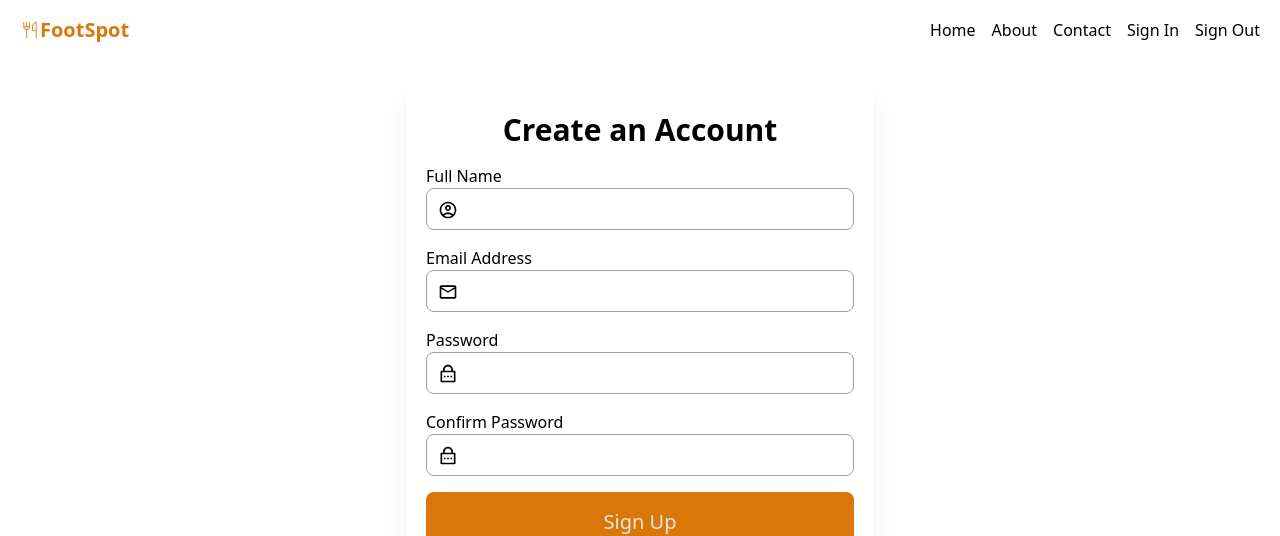
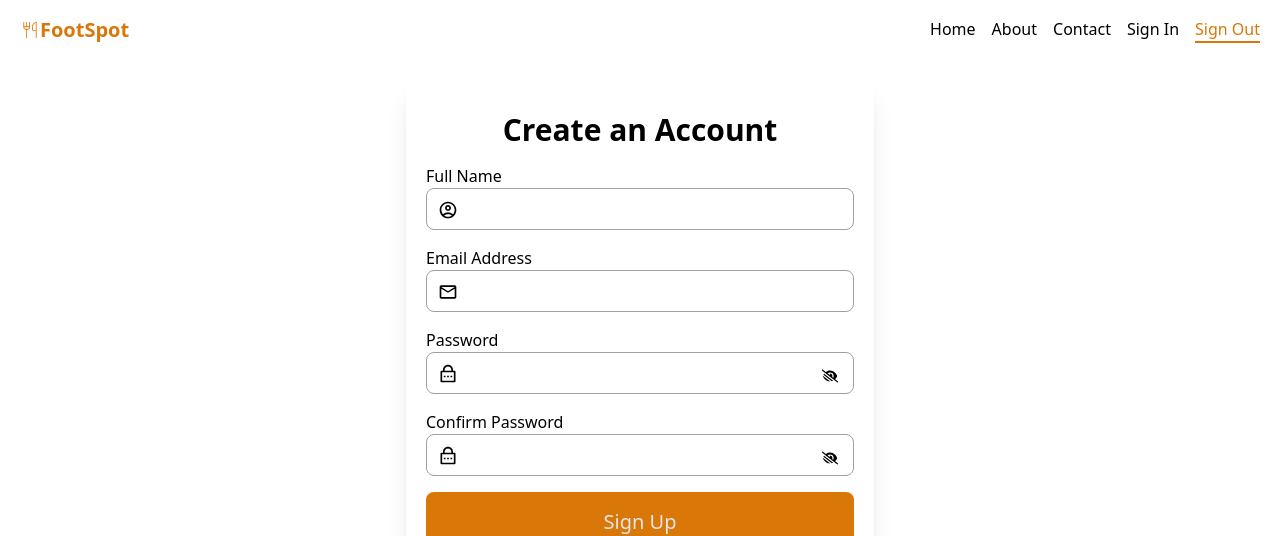
Before and after one commit to srishsitikhu/resturant-frontend, a Next.js app: page /auth/register in a window 1280 px wide. Shown: the top 536 px of the page. Built offline with nearby package versions, Linux system fonts and the light colour scheme; no server answers.

Commit message:
redux with token query provider and register

```diff
--- a/app/auth/register/page.tsx
+++ b/app/auth/register/page.tsx
@@ -1,45 +1,137 @@
-"use client"
-import { useRouter } from 'next/navigation';
-import React from 'react'
-import { MdOutlineAccountCircle, MdOutlineEmail } from 'react-icons/md';
-import { RiLockPasswordLine } from 'react-icons/ri';
+"use client";
+import { useRouter } from "next/navigation";
+import React, { useState } from "react";
+import { MdOutlineAccountCircle, MdOutlineEmail } from "react-icons/md";
+import { RiLockPasswordLine } from "react-icons/ri";
+import { useForm, FieldValues, set } from "react-hook-form";
+import { useDispatch } from "react-redux";
+import axios from "axios";
+import { showNotification } from "@/redux/NotificationSlice";
+import { FaEye } from "react-icons/fa";
+import { FaEyeLowVision } from "react-icons/fa6";
 
 const RegisterPage = () => {
   const router = useRouter();
+  const [showPassword, setShowPassword] = useState(false);
+  const [showConfirmPassword, setShowConfirmPassword] = useState(false);
+  const serverUrl =
+    process.env.NEXT_PUBLIC_SERVER_URL || "http://localhost:4000";
+
+  const {
+    register,
+    setError,
+    formState: { errors },
+    handleSubmit,
+  } = useForm();
+  const dispatch = useDispatch();
+
+  const onSubmit = async (data: FieldValues) => {
+    try {
+      const emailResponse = await axios.post(
+        `${serverUrl}/api/users/checkEmail`,
+        { email: data.email }
+      );
+
+      if (emailResponse.data.userExists) {
+        setError("email", { message: emailResponse.data.message });
+        return;
+      } else {
+        await axios.post(`${serverUrl}/auth/register`, data);
+        dispatch(
+          showNotification({
+            message: "Registeration succesfull",
+            type: "success",
+          })
+        );
+      }
+      router.push("/auth/login");
+    } catch (error) {
+      console.log(error);
+    }
+  };
   return (
     <section className="my-20 max-w-[500px] min-w-[500px] m-auto px-4">
-      <form className="container shadow-xl flex flex-col gap-4 py-8">
+      <form
+        onSubmit={handleSubmit(onSubmit)}
+        className="container shadow-xl flex flex-col gap-4 py-8"
+      >
         <h1 className="heading text-center">Create an Account</h1>
         <div className="relative flex flex-col">
           <label htmlFor="FullName">Full Name</label>
           <input
+            {...register("name", { required: "Name is Required" })}
             type="text"
             className="border border-neutral-400 py-2 px-4 pl-10 rounded-lg"
           />
+          {errors.name && (
+            <span className="text-red-500 text-base">
+              {String(errors?.name?.message)}
+            </span>
+          )}
           <MdOutlineAccountCircle size={20} className="absolute top-9 left-3" />
         </div>
         <div className="relative flex flex-col">
           <label htmlFor="Email Address">Email Address</label>
           <input
+            {...register("email", {
+              required: "Email is required.",
+              pattern: {
+                value: /^[a-z0-9._%+-]+@[a-z0-9.-]+\.[a-z]{2,4}$/,
+                message: "Invalid email address",
+              },
+            })}
             type="text"
             className="border border-neutral-400 py-2 px-4 pl-10 rounded-lg"
           />
+          {errors.email && (
+            <span className="text-red-500 text-base">
+              {String(errors?.email?.message)}
+            </span>
+          )}
           <MdOutlineEmail size={20} className="absolute top-9 left-3" />
         </div>
         <div className="relative flex flex-col">
           <label htmlFor="Password">Password</label>
           <input
-            type="text"
+            {...register("password", {
+              required: "Password is required.",
+            })}
+            type={showPassword ? "text" : "password"}
             className="border border-neutral-400 py-2 px-4 pl-10 rounded-lg"
           />
+          {errors.password && (
+            <span className="text-red-500 text-base">
+              {String(errors?.password?.message)}
+            </span>
+          )}
+          <div
+            onClick={() => setShowPassword(!showPassword)}
+            className="absolute top-10 right-4 cursor-pointer"
+          >
+            {showPassword ? <FaEye /> : <FaEyeLowVision />}
+          </div>
           <RiLockPasswordLine size={20} className="absolute top-9 left-3" />
         </div>
         <div className="relative flex flex-col">
           <label htmlFor="ConfirmPassword">Confirm Password</label>
           <input
-            type="text"
+            {...register("confirmPassword", {
+              required: "ConifrmPassword is required.",
+            })}
+            type={showConfirmPassword ? "text" : "password"}
             className="border border-neutral-400 py-2 px-4 pl-10 rounded-lg"
           />
+          <div
+            onClick={() => setShowConfirmPassword(!showConfirmPassword)}
+            className="absolute top-10 right-4 cursor-pointer"
+          >
+            {showConfirmPassword ? <FaEye /> : <FaEyeLowVision />}
+          </div>
+          {errors.confirmPassword && (
+            <span className="text-red-500 text-base">
+              {String(errors?.confirmPassword?.message)}
+            </span>
+          )}
           <RiLockPasswordLine size={20} className="absolute top-9 left-3" />
         </div>
         <button className="bg-[#d97708] text-neutral-200 py-4 rounded-lg text-xl">
@@ -47,11 +139,16 @@ const RegisterPage = () => {
         </button>
         <p className="text-center px-4 py-2">
           Already have an account?
-          <span className="text-[#d97708] cursor-pointer" onClick={()=>router.push("/auth/login")}>Sign in</span>
+          <span
+            className="text-[#d97708] cursor-pointer"
+            onClick={() => router.push("/auth/login")}
+          >
+            Sign in
+          </span>
         </p>
       </form>
     </section>
   );
-}
+};
 
-export default RegisterPage
+export default RegisterPage;
--- a/app/layout.tsx
+++ b/app/layout.tsx
@@ -1,7 +1,12 @@
+"use client"
 import type { Metadata } from "next";
 import { Geist, Geist_Mono } from "next/font/google";
 import "./globals.css";
-import EndUserLayout from '../components/layouts/EndUserLayout';
+import EndUserLayout from "../components/layouts/EndUserLayout";
+import { Provider } from "react-redux";
+import { store } from "@/redux/store";
+import ReactQueryProvider from "@/utils/providers/ReactQueryProvider";
+
 
 const geistSans = Geist({
   variable: "--font-geist-sans",
@@ -13,10 +18,10 @@ const geistMono = Geist_Mono({
   subsets: ["latin"],
 });
 
-export const metadata: Metadata = {
-  title: "Create Next App",
-  description: "Generated by create next app",
-};
+// export const metadata: Metadata = {
+//   title: "Create Next App",
+//   description: "Generated by create next app",
+// };
 
 export default function RootLayout({
   children,
@@ -28,7 +33,13 @@ export default function RootLayout({
       <body
         className={`${geistSans.variable} ${geistMono.variable} antialiased`}
       >
-        <EndUserLayout>{children}</EndUserLayout>
+        <Provider store={store}>
+          <ReactQueryProvider>
+          <div>
+            <EndUserLayout>{children}</EndUserLayout>
+          </div>
+          </ReactQueryProvider>
+        </Provider>
       </body>
     </html>
   );
--- a/components/Navbar.tsx
+++ b/components/Navbar.tsx
@@ -1,17 +1,33 @@
 "use client";
 
 import Link from "next/link";
-import { useRouter } from "next/navigation";
-import React, { useEffect, useState } from "react";
+import { useRouter, usePathname } from "next/navigation";
+import React, { useEffect, useRef, useState } from "react";
 import { CiForkAndKnife } from "react-icons/ci";
 import { FaHamburger } from "react-icons/fa";
 import SideBar from "./SideBar";
+import { jwtDecode } from "jwt-decode";
+import Cookies from "js-cookie";
+import { CircleUser } from "lucide-react";
+
+interface TokenPayload {
+  userId: string;
+}
 
 const Navbar = () => {
   const [isMenuOpen, setIsMenuOpen] = useState(false);
+  const [modelOpen, setModelOpen] = useState(false);
   const [isScrolled, setIsScrolled] = useState(false);
   const [isSideBarOpen, setIsSideBarOpen] = useState(false);
   const router = useRouter();
+  const [token, setToken] = useState(false);
+  const pathname = usePathname();
+  const dropdownRef = useRef<HTMLDivElement>(null);
+
+  const isActive = (path: string) =>
+    pathname === path
+      ? "border-b-2 border-[#d97708] text-[#d97708]"
+      : "border-b-2 border-transparent";
 
   useEffect(() => {
     const handleScroll = () => {
@@ -24,9 +40,43 @@ const Navbar = () => {
     };
   }, []);
 
+  useEffect(() => {
+    const handleClickOutside = (event: MouseEvent) => {
+      if (
+        dropdownRef.current &&
+        !dropdownRef.current.contains(event.target as Node)
+      ) {
+        setModelOpen(false);
+      }
+    };
+    document.addEventListener("mousedown", handleClickOutside);
+    return () => {
+      document.removeEventListener("mousedown", handleClickOutside);
+    };
+  }, []);
+
+  useEffect(() => {
+    const storedToken = Cookies.get("token");
+    if (storedToken) {
+      setToken(true);
+      try {
+        const decoded = jwtDecode<TokenPayload>(storedToken);
+        console.log("decode", decoded.userId);
+      } catch (error) {
+        console.log(error);
+      }
+    }
+  }, [pathname]);
+
+  const handleLogout = () => {
+    document.cookie = "token=; path=/; expires=Thu, 01 Jan 1970 00:00:00 GMT";
+    setToken(false);
+  };
+
   return (
     <header
-            className={`fixed top-0 left-0 right-0 z-30 transition-all duration-300 ${isScrolled || isMenuOpen
+      className={`fixed top-0 left-0 right-0 z-30 transition-all duration-300 ${
+        isScrolled || isMenuOpen
           ? "bg-white shadow-md py-2"
           : "bg-transparent py-4"
       }`}
@@ -34,7 +84,10 @@ const Navbar = () => {
       <div className="container">
         <nav className="flex justify-between items-center">
           <div className="logo">
-                        <Link href="/" className="items-center text-xl font-bold flex text-[#d97708]">
+            <Link
+              href="/"
+              className="items-center text-xl font-bold flex text-[#d97708]"
+            >
               <CiForkAndKnife />
               <span>FootSpot</span>
             </Link>
@@ -47,26 +100,81 @@ const Navbar = () => {
               className="block laptop:hidden cursor-pointer"
             />
             <ul className="gap-4 hidden laptop:flex cursor-pointer">
-                            <li className="hover:text-[#d97708]" onClick={() => router.push("/")}>
+              <li
+                className={`hover:text-[#d97708] transition-all duration-300 ease-in-out ${isActive(
+                  "/"
+                )}`}
+                onClick={() => router.push("/")}
+              >
                 Home
               </li>
-                            <li className="hover:text-[#d97708]" onClick={() => router.push("/about")}>
+              <li
+                className={`hover:text-[#d97708] transition-all duration-300 ease-in-out ${isActive(
+                  "/about"
+                )}`}
+                onClick={() => router.push("/about")}
+              >
                 About
               </li>
-                            <li className="hover:text-[#d97708]" onClick={() => router.push("/contact")}>
+              <li
+                className={`hover:text-[#d97708] transition-all duration-300 ease-in-out ${isActive(
+                  "/contact"
+                )}`}
+                onClick={() => router.push("/contact")}
+              >
                 Contact
               </li>
-                            <li className="hover:text-[#d97708]" onClick={() => router.push("/signin")}>
+              {!token ? (
+                <>
+                  <li
+                    className={`hover:text-[#d97708] transition-all duration-300 ease-in-out ${isActive(
+                      "/auth/login"
+                    )}`}
+                    onClick={() => router.push("/login")}
+                  >
                     Sign In
                   </li>
-                            <li className="hover:text-[#d97708]" onClick={() => router.push("/signout")}>
+                  <li
+                    className={`hover:text-[#d97708] transition-all duration-300 ease-in-out ${isActive(
+                      "/auth/register"
+                    )}`}
+                    onClick={() => router.push("/Sign Up")}
+                  >
                     Sign Out
                   </li>
+                </>
+              ) : (
+                <>
+                  <div ref={dropdownRef}>
+                    <CircleUser
+                      onClick={() => setModelOpen(!modelOpen)}
+                      className="relative"
+                    />
+                  </div>
+                  {modelOpen && (
+                    <div className="absolute z-50 top-9 right-0 text-gray-100 font-semibold bg-[#d97708] rounded-lg px-6 py-2 flex items-center justify-center">
+                      {token ? (
+                        <div onClick={handleLogout}>Logout</div>
+                      ) : (
+                        <div className="flex gap-4">
+                          <span onClick={() => router.push("/auth/register")}>
+                            Register
+                          </span>
+                          <span onClick={() => router.push("/auth/login")}>
+                            Login
+                          </span>
+                        </div>
+                      )}
+                    </div>
+                  )}
+                </>
+              )}
             </ul>
 
             {isSideBarOpen && (
               <div
-                                className={`${isSideBarOpen ? "slide-out" : "slide-in"
+                className={`${
+                  isSideBarOpen ? "slide-out" : "slide-in"
                 } fixed top-12 h-[calc(93vh)] right-0 border-2 border-red-500 px-4 py-2 sub-heading-client w-[50%] justify-between laptop:hidden`}
               >
                 <SideBar />
--- /dev/null
+++ b/redux/NotificationSlice.tsx
@@ -0,0 +1,39 @@
+import { createSlice, PayloadAction } from "@reduxjs/toolkit";
+
+type NotificationType = "error" | "success" | "warning" | "";
+
+type InitialStateType = {
+  message: string;
+  type: NotificationType;
+  visible: boolean;
+};
+
+const initialState: InitialStateType = {
+  message: "",
+  type: "",
+  visible: false,
+};
+
+const notificationSlice = createSlice({
+  name: "notification",
+  initialState,
+  reducers: {
+    showNotification: (
+      state,
+      action: PayloadAction<{ message: string; type: NotificationType }>
+    ) => {
+      state.message = action.payload.message;
+      state.type = action.payload.type;
+      state.visible = true;
+    },
+
+    hideNotification: (state) => {
+      state.message = "";
+      state.type = "";
+      state.visible = false;
+    },
+  },
+});
+
+export const { showNotification, hideNotification } = notificationSlice.actions;
+export default notificationSlice.reducer;
--- /dev/null
+++ b/redux/store.tsx
@@ -0,0 +1,10 @@
+import { configureStore } from "@reduxjs/toolkit";
+import notificationSlice from "./NotificationSlice";
+export const store = configureStore({
+  reducer: {
+    notification: notificationSlice,
+  },
+});
+
+export type RootState = ReturnType<typeof store.getState>;
+export type AppDispatch = typeof store.dispatch;
--- /dev/null
+++ b/utils/providers/ReactQueryProvider.tsx
@@ -0,0 +1,12 @@
+"use client";
+import { QueryClient, QueryClientProvider } from "@tanstack/react-query";
+import { useState } from "react";
+
+const ReactClientProvider = ({ children }: { children: React.ReactNode }) => {
+  const [queryClient] = useState(() => new QueryClient());
+  return (
+    <QueryClientProvider client={queryClient}>{children}</QueryClientProvider>
+  );
+};
+
+export default ReactClientProvider;
```
Also changed, not shown: components/general/Notification.tsx (added, +56 -0 lines), components/layouts/EndUserLayout.tsx (+10 -6 lines), package.json (+8 -0 lines), 1 other file (tests, documents, lock files or other folders). Lines whose indentation alone changed are shown as unchanged.
